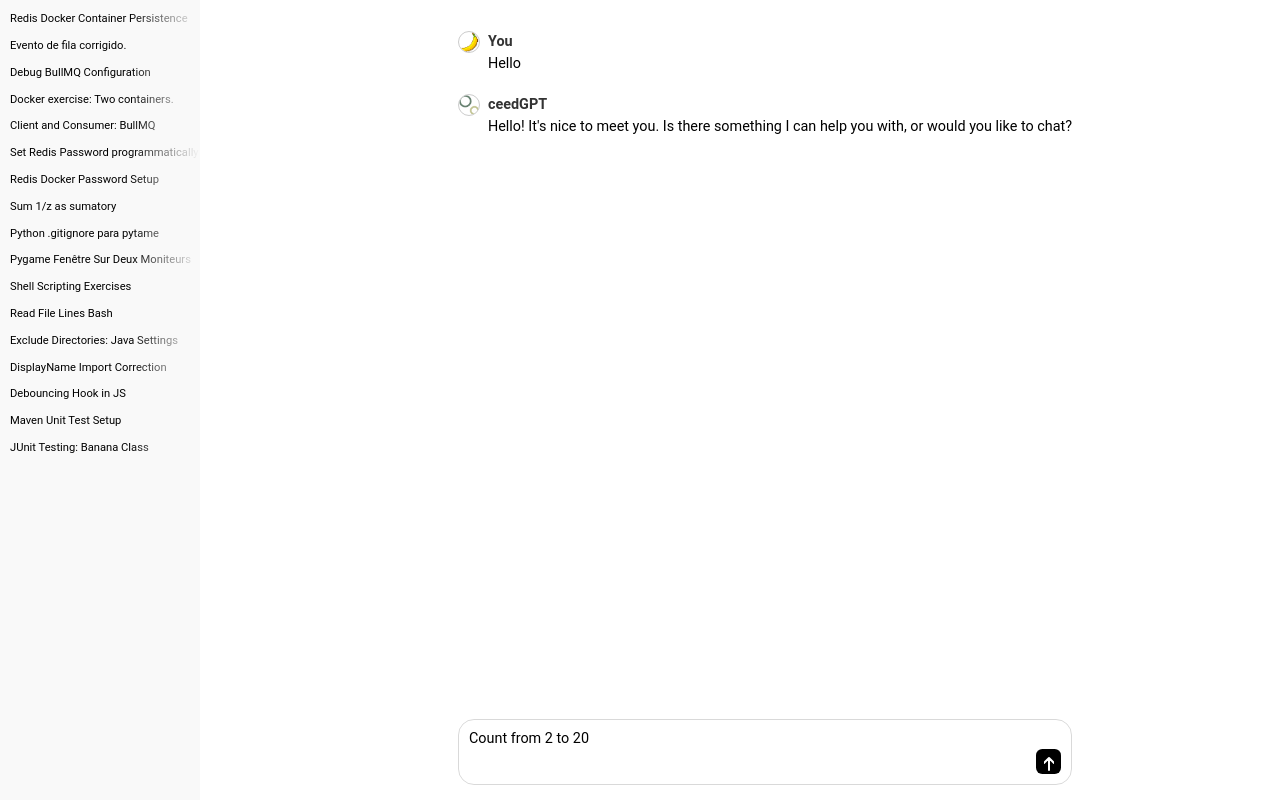
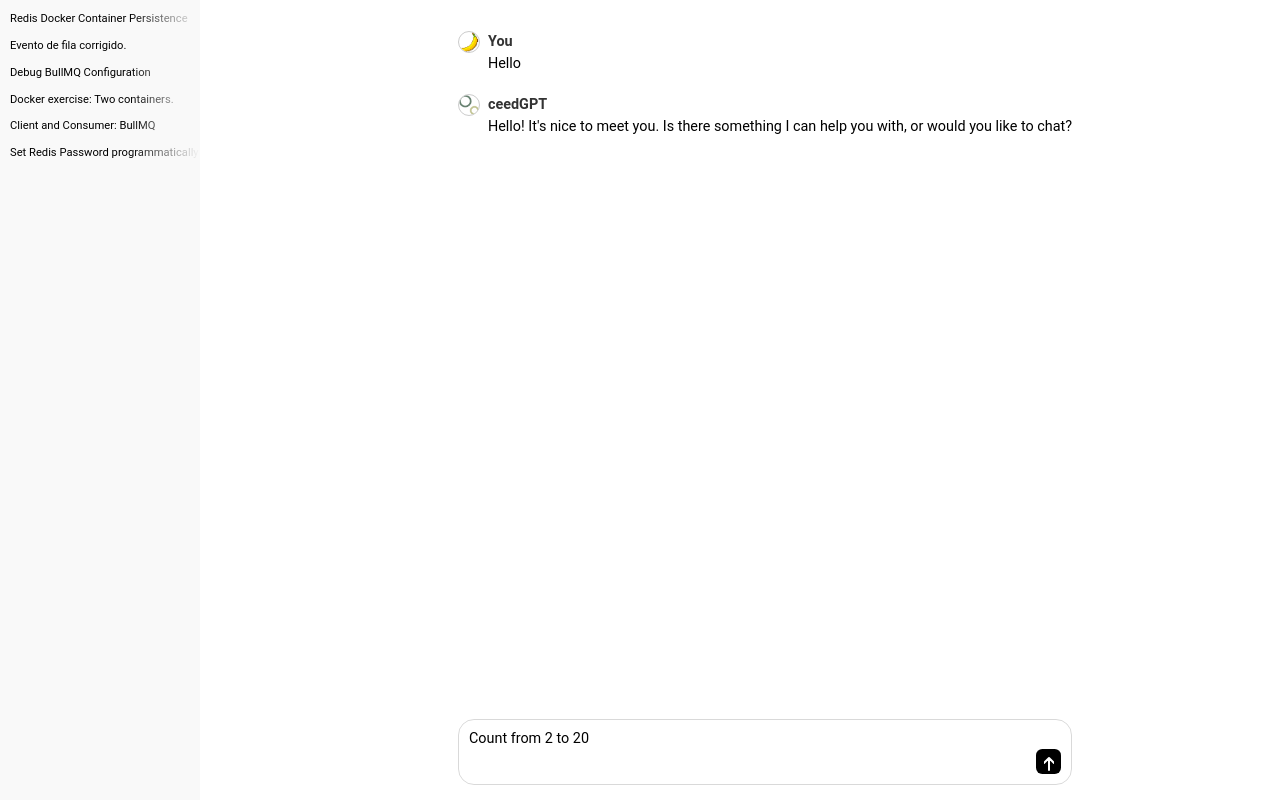
Before and after one commit to CEED-2023/examen-extraordinaria, a plain HTML site: page index.html in a window 1280 px wide. Drawn offline with Linux system fonts and the light colour scheme.

Commit message:
Example components

```diff
--- a/index.html
+++ b/index.html
@@ -24,17 +24,6 @@
         <li><a href="#">Docker exercise: Two containers.</a></li>
         <li><a href="#">Client and Consumer: BullMQ</a></li>
         <li><a href="#">Set Redis Password programmatically</a></li>
-        <li><a href="#">Redis Docker Password Setup</a></li>
-        <li><a href="#">Sum 1/z as sumatory</a></li>
-        <li><a href="#">Python .gitignore para pytame</a></li>
-        <li><a href="#">Pygame Fenêtre Sur Deux Moniteurs</a></li>
-        <li><a href="#">Shell Scripting Exercises</a></li>
-        <li><a href="#">Read File Lines Bash</a></li>
-        <li><a href="#">Exclude Directories: Java Settings</a></li>
-        <li><a href="#">DisplayName Import Correction</a></li>
-        <li><a href="#">Debouncing Hook in JS</a></li>
-        <li><a href="#">Maven Unit Test Setup</a></li>
-        <li><a href="#">JUnit Testing: Banana Class</a></li>
       </ul>
     </div>
     <div class="chat">
```
Also changed, not shown: Arrow.jsx (added, +15 -0 lines), TheInputComponent.jsx (added, +24 -0 lines).
